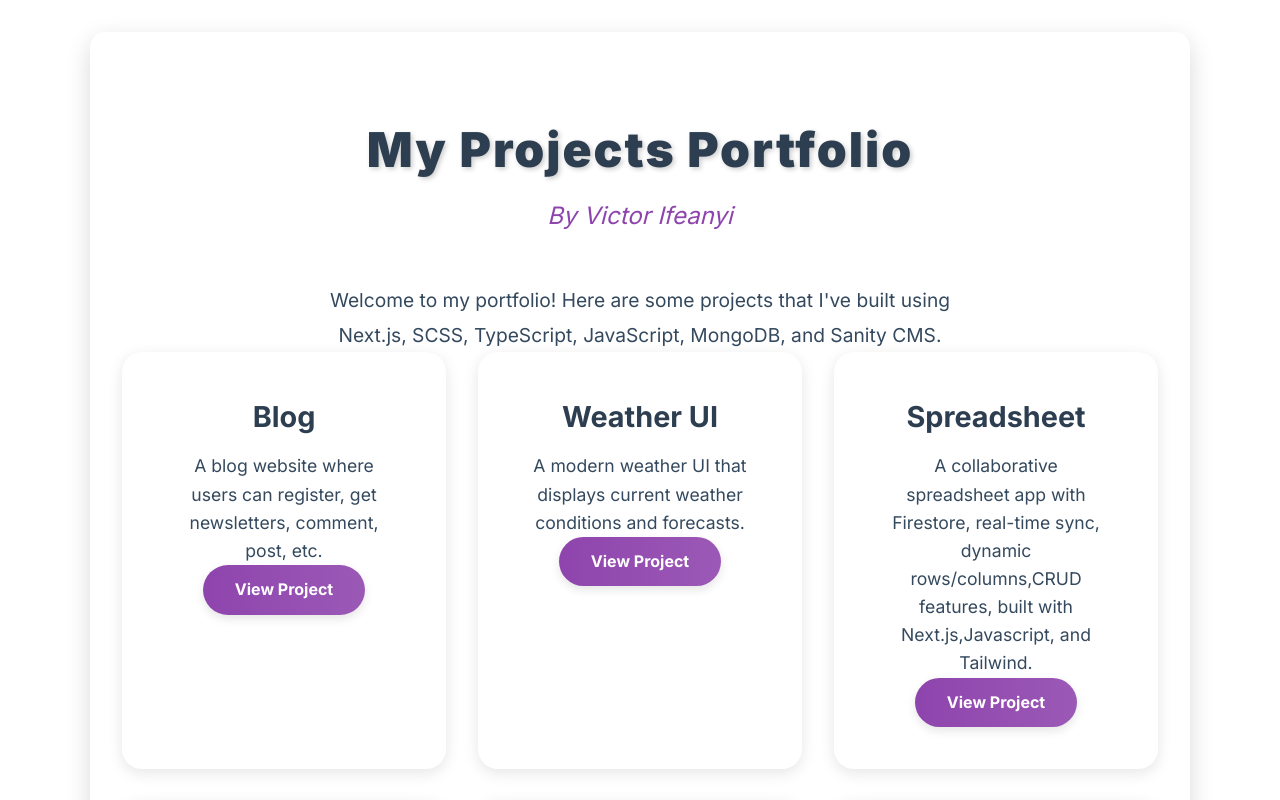
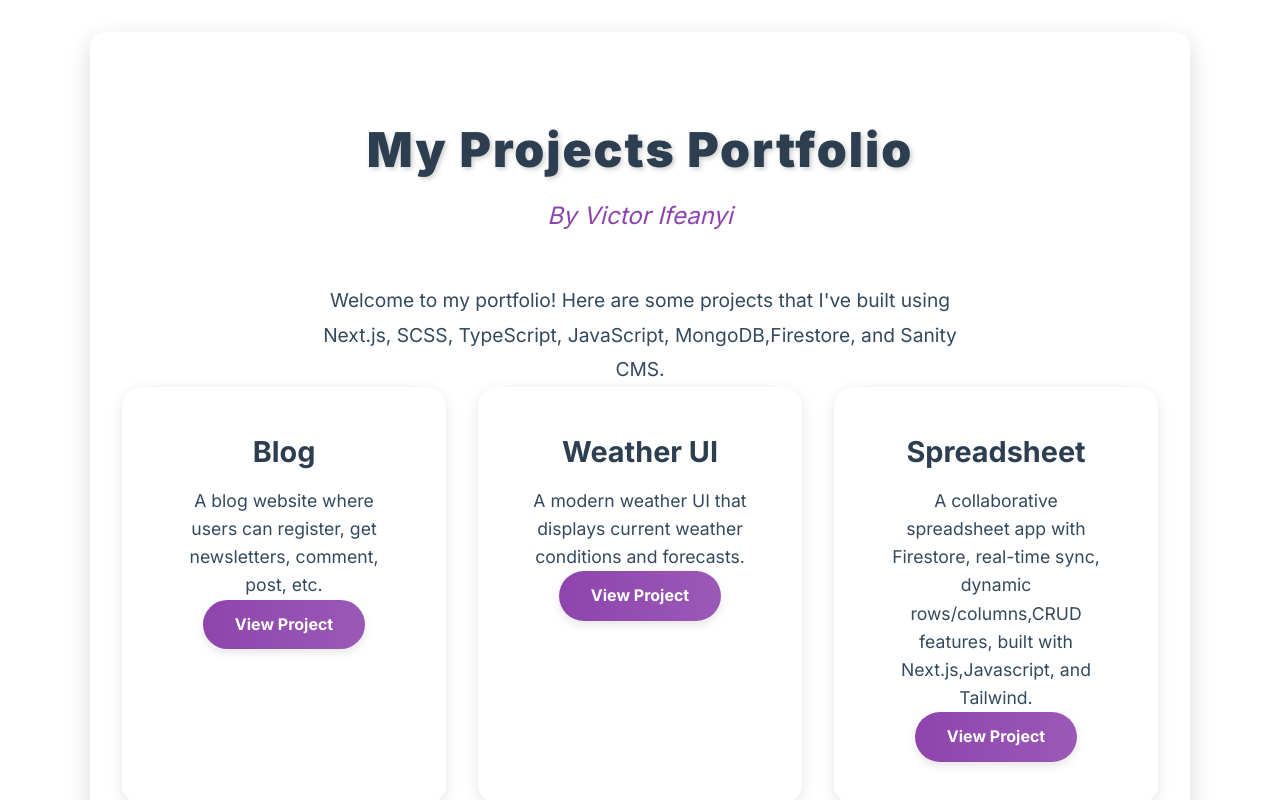
Before and after one commit to xllar/my-portfolio, a Next.js app: page / in a window 1280 px wide. Shown: the top 800 px of the page. Built offline with nearby package versions, Linux system fonts and the light colour scheme.

Commit message:
Update page.tsx

```diff
--- a/src/component/main/page.tsx
+++ b/src/component/main/page.tsx
@@ -49,7 +49,7 @@ export default function ProjectsPage() {
       </header>
 
       <p className={styles.intro}>
-        Welcome to my portfolio! Here are some projects that I've built using Next.js, SCSS, TypeScript, JavaScript, MongoDB, and Sanity CMS.
+        Welcome to my portfolio! Here are some projects that I've built using Next.js, SCSS, TypeScript, JavaScript, MongoDB,Firestore, and Sanity CMS.
       </p>
 
       <div className={styles.projectsList}>
```
